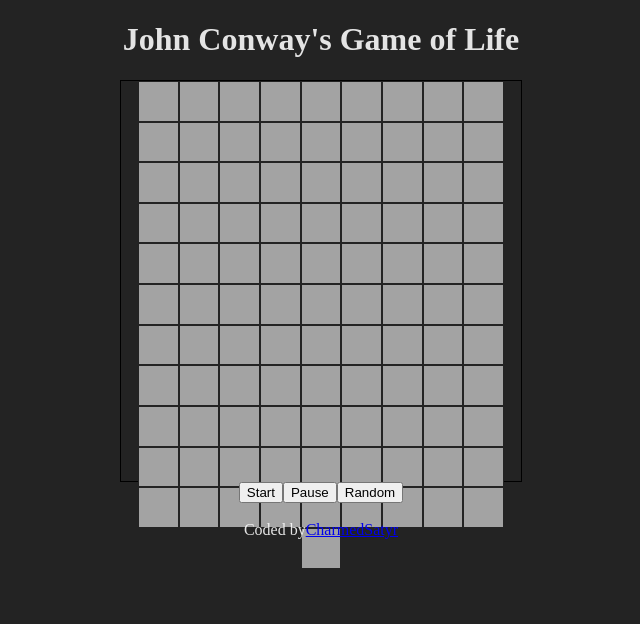
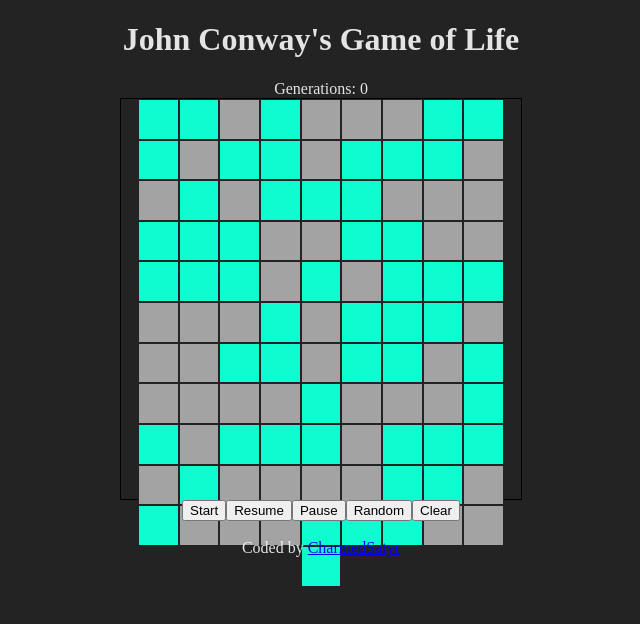
Before and after one commit to CharmedSatyr-freeCodeCamp/game_of_life, a React app: page / in a window 1280 px wide. Shown: the top 624 px of the page, without its empty margins (319-959 px from the left). Built offline with nearby package versions, Linux system fonts and the light colour scheme.

Commit message:
Generations counter. Default display is random. Clear and Random buttons still don't really work.

```diff
--- a/src/components/App.jsx
+++ b/src/components/App.jsx
@@ -2,32 +2,65 @@ import React from 'react';
 
 import Person from './Person.jsx';
 import Field from './Field.jsx';
+import Generations from './Generations.jsx';
 import Controls from './Controls.jsx';
 import $ from 'jquery';
 
 let timer,
-  events = {};
-const run = () => {
-  $(events).trigger('calculateNext');
-  $(events).trigger('renderNext');
-}
+  events = {},
+  num = [],
+  alive = false,
+  generationsCount;
 
 class App extends React.Component {
   constructor(props) {
     super(props);
-    let num = [];
+
+    this.state = {
+      people: num,
+      generationsCount: generationsCount = 0
+    }
+  }
+  componentWillMount() {
     for (let i = 0; i < 100; i++) {
-      num.push(<Person key={i} id={i} population={num} events={events}/>);
-    }
-    this.state = {
-      people: num
+      alive = Math.round(Math.random()) === 1
+        ? true
+        : false;
+      num.push(<Person key={i} id={i} population={num} events={events} alive={alive}/>);
     }
   }
   onClickStart() {
-    timer = setInterval(run, 2000);
+    this.setState({
+      generationsCount: generationsCount++ //This seems to be necessary on first start but not on resuming
+    });
+    timer = setInterval(() => {
+      $(events).trigger('calculateNext');
+      $(events).trigger('renderNext');
+      this.setState({
+        generationsCount: generationsCount++
+      });
+    }, 500);
+  }
+  onClickResume() {
+    timer = setInterval(() => {
+      $(events).trigger('calculateNext');
+      $(events).trigger('renderNext');
+      this.setState({
+        generationsCount: generationsCount++
+      });
+    }, 500);
   }
   onClickPause() {
     clearInterval(timer);
+  }
+  onClickRandom() {
+    console.log('lol so random');
+  }
+  onClickClear() {
+    console.log('Clear!');
+    this.setState({
+      generationsCount: generationsCount = 0
+    })
   }
   render() {
     return (
@@ -36,17 +69,17 @@ class App extends React.Component {
           <h1>John Conway's Game of Life</h1>
         </header>
         <main>
+          <Generations generationsCount={this.state.generationsCount}/>
           <Field people={this.state.people}/>
-          <Controls onClickStart={this.onClickStart.bind(this)} onClickPause={this.onClickPause.bind(this)}/>
+          <Controls onClickStart={this.onClickStart.bind(this)} onClickResume={this.onClickResume.bind(this)} onClickPause={this.onClickPause.bind(this)} onClickRandom={this.onClickRandom.bind(this)} onClickClear={this.onClickClear.bind(this)}/>
         </main>
         <br/>
         <footer>
-          Coded by
+          Coded by&nbsp;
           <a href='https://charmedsatyr.com/' target='_blank'>CharmedSatyr</a>
         </footer>
       </div>
     )
   }
 }
-
 export default App;
--- a/src/components/Controls.jsx
+++ b/src/components/Controls.jsx
@@ -1,10 +1,12 @@
 import React from 'react';
 
-const Controls = ({onClickStart, onClickPause}) => (
+const Controls = ({onClickStart, onClickResume, onClickPause, onClickRandom, onClickClear}) => (
     <div>
         <button onClick={onClickStart}>Start</button>
+        <button onClick={onClickResume}>Resume</button>
         <button onClick={onClickPause}>Pause</button>
-        <button>Random</button>
+        <button onClick={onClickRandom}>Random</button>
+        <button onClick={onClickClear}>Clear</button>
     </div>
 );
 
--- /dev/null
+++ b/src/components/Generations.jsx
@@ -0,0 +1,9 @@
+import React from 'react';
+
+const Generations = ({generationsCount}) => (
+  <div className='generations'>
+    Generations: {generationsCount}
+  </div>
+);
+
+export default Generations;
--- a/src/components/Person.jsx
+++ b/src/components/Person.jsx
@@ -5,7 +5,7 @@ class Person extends React.Component {
     constructor(props) {
         super(props);
         this.state = {
-            alive: false,
+            alive: this.props.alive,
             nextState: false
         }
     }
```
